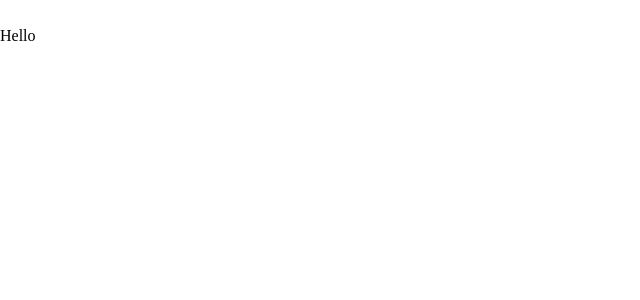
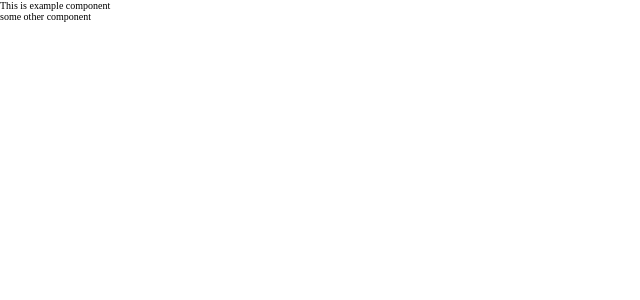
Before and after one commit to SigmaProductions/BPFE-front, a Next.js app: page / in a window 1280 px wide. Shown: the top 300 px of the page, without its empty margins (0-640 px from the left). Built offline with nearby package versions, Linux system fonts and the light colour scheme.

Commit message:
Added example component

```diff
--- a/src/components/Example.jsx
+++ /dev/null
@@ -1,7 +0,0 @@
-import styled from 'styled-components';
-import { ParagraphBody } from '../../styles/typography/paragraphs';
-
-export const ExampleParagraph = styled.p`
-  ${ParagraphBody};
-  width: 100%;
-`;
--- /dev/null
+++ b/src/components/Example/Example.js
@@ -0,0 +1,6 @@
+import React from 'react';
+import styled from 'styled-components';
+
+export default function Example() {
+  return <div>This is example component</div>;
+}
--- a/src/pages/index.js
+++ b/src/pages/index.js
@@ -1,9 +1,10 @@
-import { ExampleParagraph } from '../components/Example';
+import Example from '../components/Example/Example';
 
 export default function Homepage() {
   return (
     <div>
-      <ExampleParagraph>Hello</ExampleParagraph>
+      <Example />
+      <div>some other component</div>
     </div>
   );
 }
```
